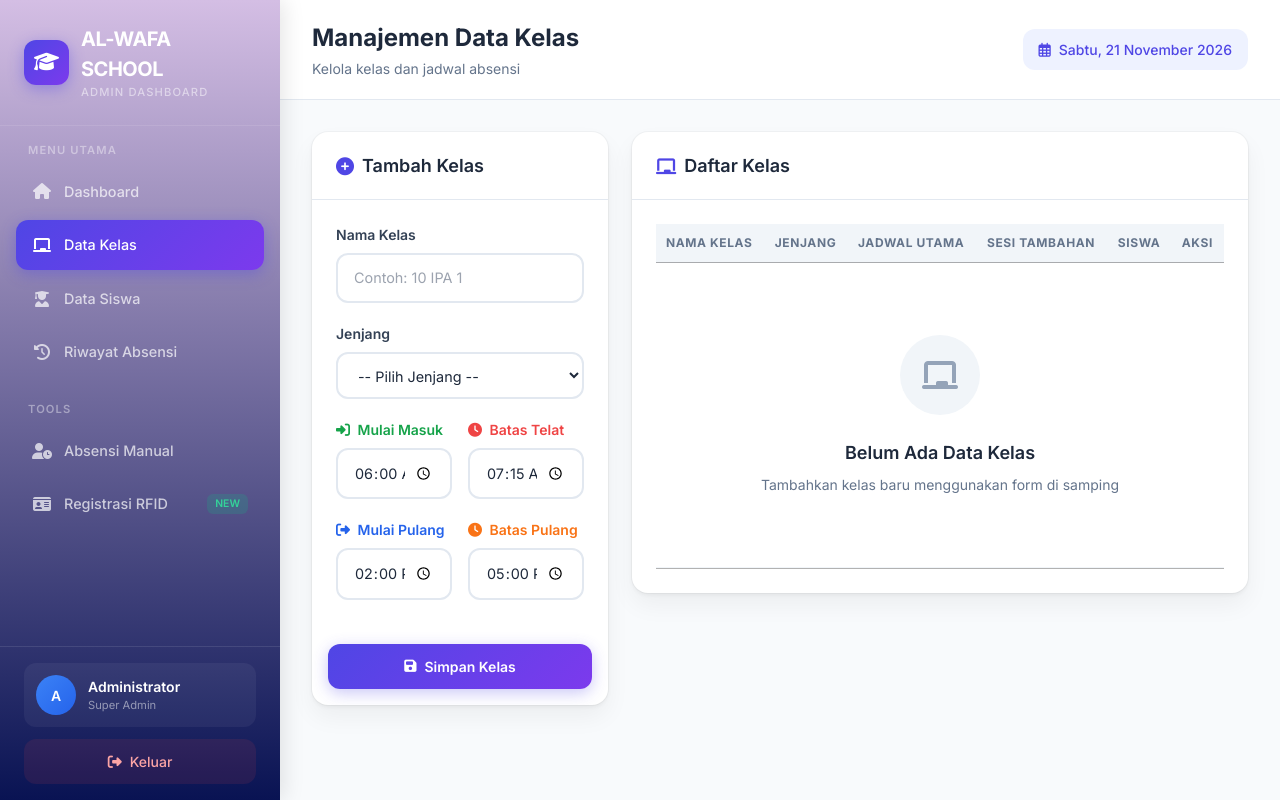
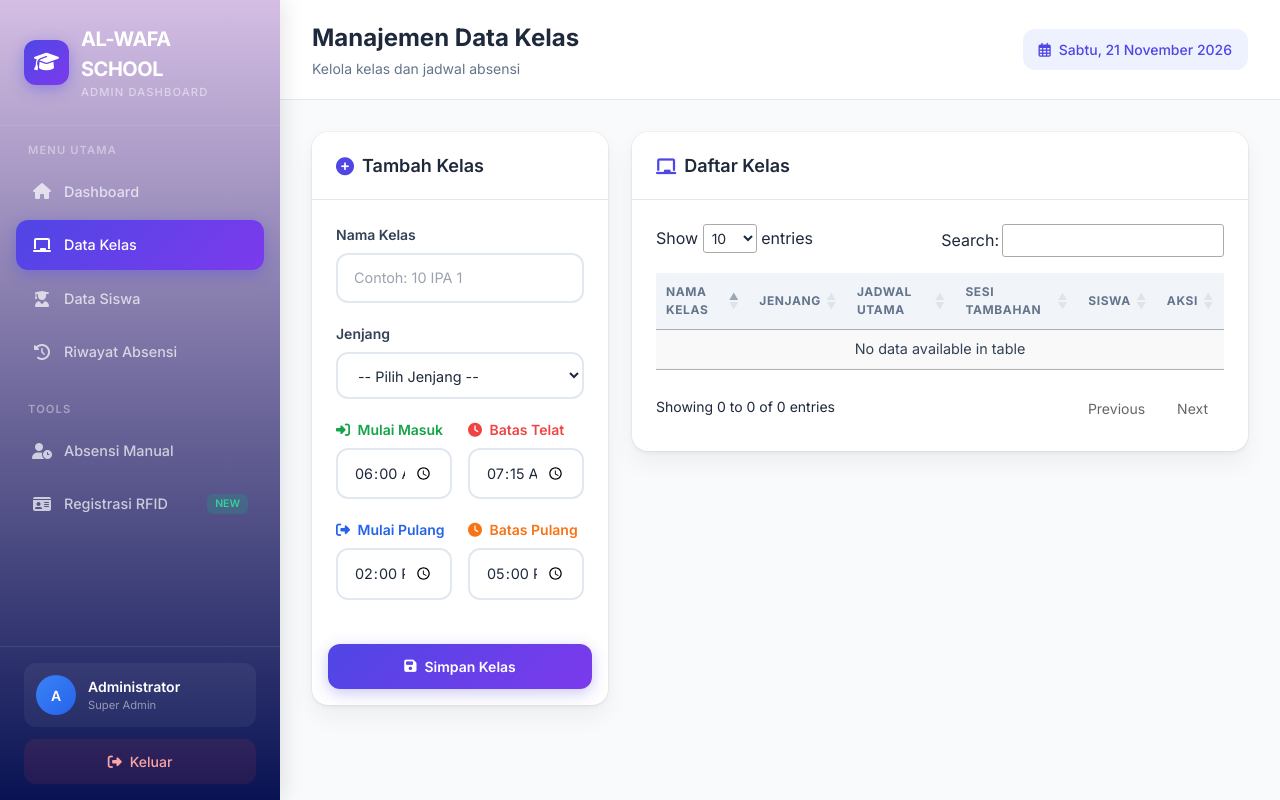
Before and after one commit to Dzachmidz/absensiAlWafa, a Django app: page /dashboard/data-kelas/ in a window 1280 px wide. Run offline with Django 4.2, Linux system fonts and the light colour scheme; the visitor is signed in with stand-in values (Sample User, id 1); some libraries are stand-ins or nearby versions.

Commit message:
refactor: remove empty state rows from class and student data tables

```diff
--- a/webabsensi/adminapp/templates/datakelas.html
+++ b/webabsensi/adminapp/templates/datakelas.html
@@ -241,18 +241,6 @@
                   <!-- End Modal -->
                 </td>
               </tr>
-              {% empty %}
-              <tr>
-                <td colspan="6">
-                  <div class="empty-state">
-                    <div class="empty-state-icon">
-                      <i class="fas fa-chalkboard"></i>
-                    </div>
-                    <h4>Belum Ada Data Kelas</h4>
-                    <p>Tambahkan kelas baru menggunakan form di samping</p>
-                  </div>
-                </td>
-              </tr>
               {% endfor %}
             </tbody>
           </table>
```
Also changed, not shown: webabsensi/adminapp/templates/datasiswa.html (+0 -12 lines).
